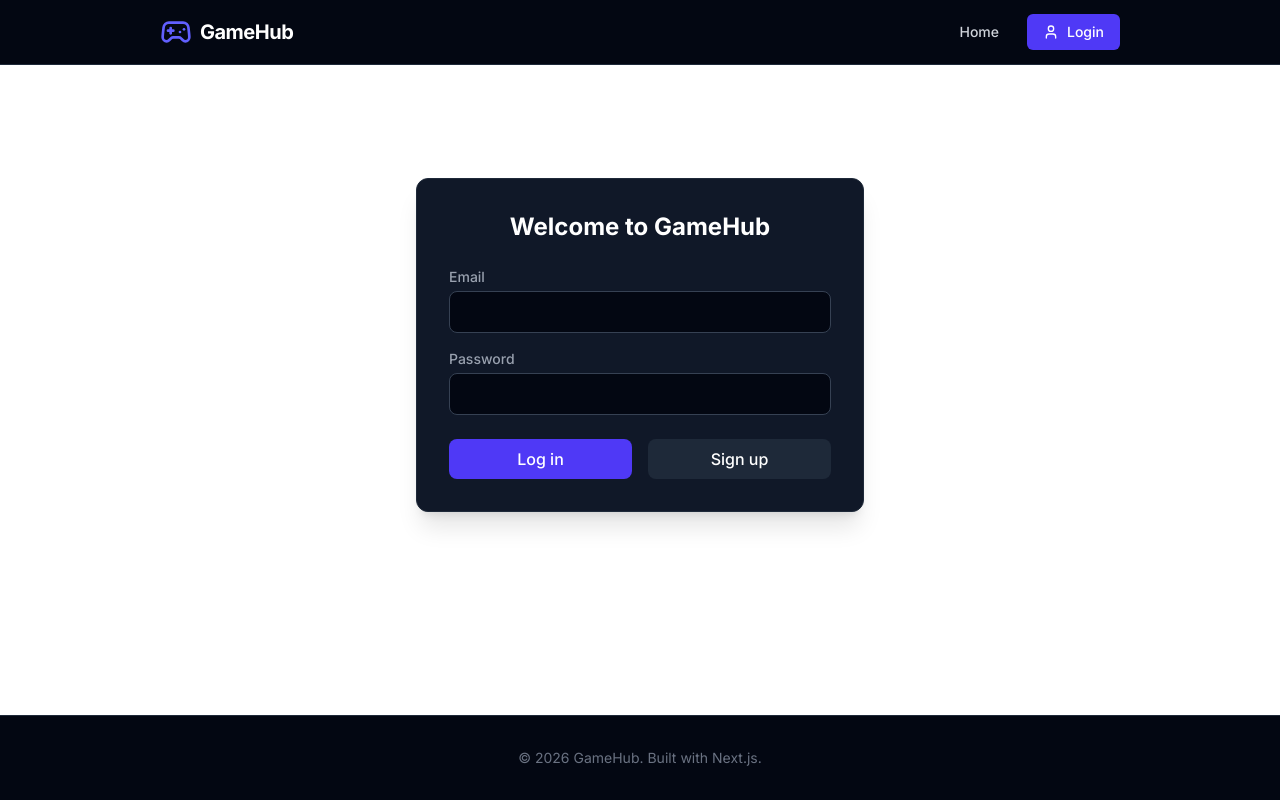
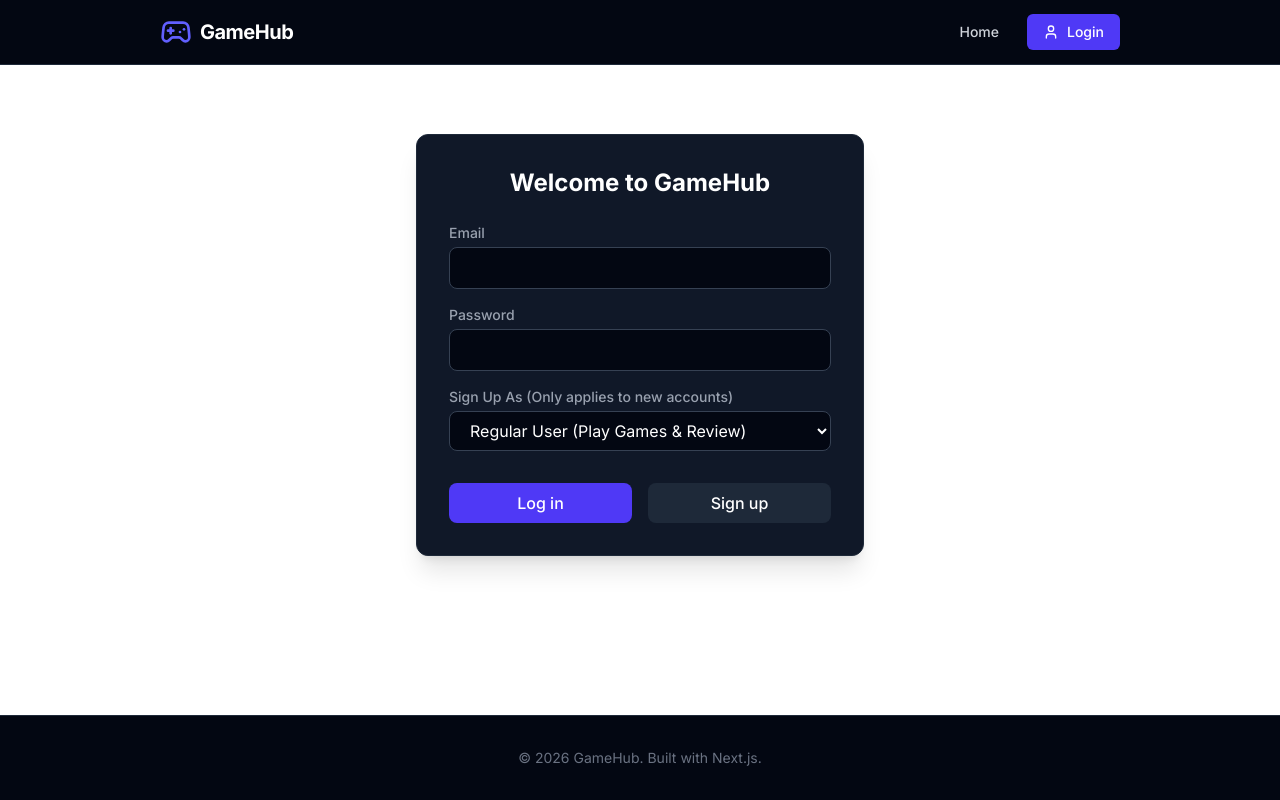
Before and after one commit to Gobu105/Game_Hub, a Next.js app: page /login in a window 1280 px wide. Built offline with nearby package versions, Linux system fonts and the light colour scheme; no server answers.

Commit message:
Added role selection to signup

```diff
--- a/app/login/actions.ts
+++ b/app/login/actions.ts
@@ -23,6 +23,11 @@ export async function signup(formData: FormData) {
   const data = {
     email: formData.get('email') as string,
     password: formData.get('password') as string,
+    options: {
+      data: {
+        role: formData.get('role') as string || 'user',
+      }
+    }
   }
   const { error } = await supabase.auth.signUp(data)
   if (error) redirect(`/login?error=${error.message}`)
--- a/app/login/page.tsx
+++ b/app/login/page.tsx
@@ -38,7 +38,19 @@ export default async function LoginPage({ searchParams }: { searchParams: Promis
             />
           </div>
 
-          <div className="flex gap-4 mt-2">
+          <div>
+            <label className="block text-sm font-medium text-gray-400 mb-1" htmlFor="role">Sign Up As (Only applies to new accounts)</label>
+            <select
+              className="w-full px-4 py-2 bg-gray-950 border border-gray-700 rounded-lg text-white focus:outline-none focus:border-indigo-500"
+              id="role"
+              name="role"
+            >
+              <option value="user">Regular User (Play Games & Review)</option>
+              <option value="developer">Developer (Submit Games)</option>
+            </select>
+          </div>
+
+          <div className="flex gap-4 mt-4">
             <button formAction={login} className="flex-1 bg-indigo-600 hover:bg-indigo-700 text-white py-2 rounded-lg font-medium transition-colors">
               Log in
             </button>
```
